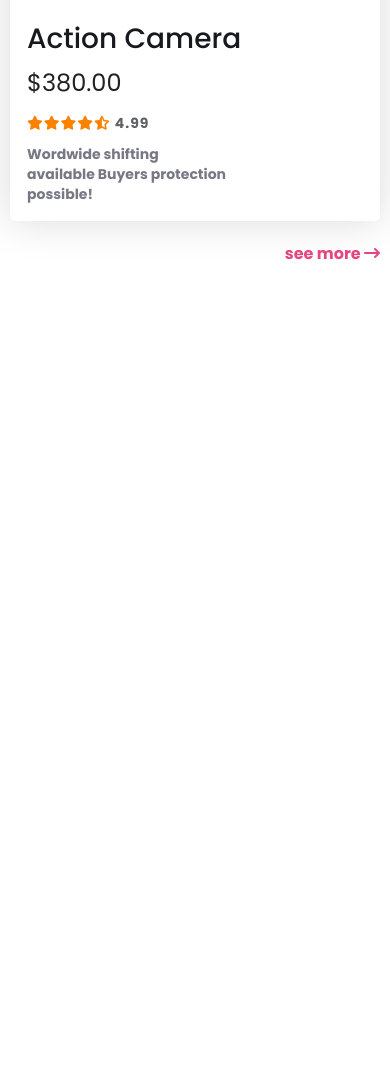
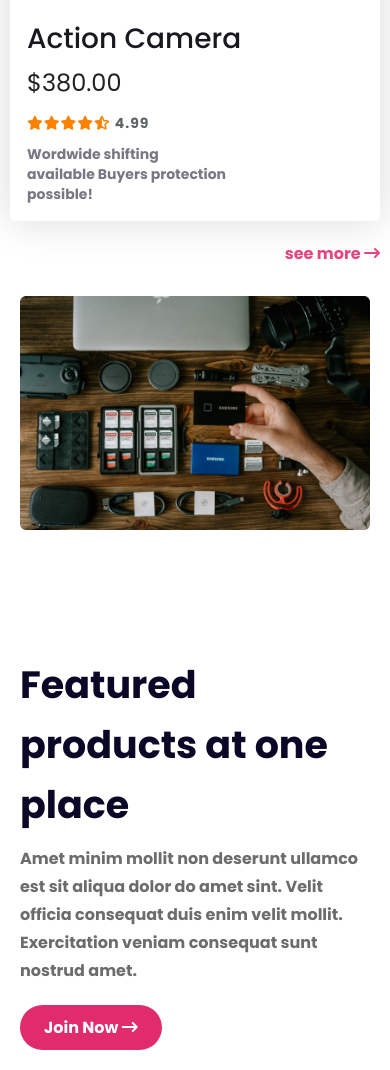
Before and after one commit to mdsaifulislamrafel/influencer-gear, a plain HTML site: page index.html in a window 390 px wide. Shown: the part 6154-7224 px from the top of the page. Before the commit the page ends 6430 px from the top, so only its background shows below. Drawn offline with Linux system fonts and the light colour scheme.

Commit message:
product section complete

```diff
--- a/index.html
+++ b/index.html
@@ -174,6 +174,23 @@
 
         </section>
         <!-- Popular Collection section end -->
+
+        <!-- products section start -->
+        <section class="product-section">
+            <div class="product-container">
+                <div class="product-img-container">
+                    <img src="images/gear.png" alt="" class="product-img">
+                </div>
+                <div class="product-text-container">
+                    <h2 class="product-title">Featured products at one place</h2>
+                    <p class="product-description">Amet minim mollit non deserunt ullamco est sit aliqua dolor do amet
+                        sint. Velit officia consequat duis enim velit mollit. Exercitation veniam consequat sunt nostrud
+                        amet.</p>
+                    <button class="btn-primary">Join Now <i class="fa-solid fa-arrow-right-long"></i></button>
+                </div>
+            </div>
+        </section>
+        <!-- products section end -->
     </main>
 
     <!-- font awesome -->
--- a/responcive.css
+++ b/responcive.css
@@ -1,7 +1,7 @@
 @media screen and (max-width: 576px) {
 
     nav,
-    .influencer, .card-container {
+    .influencer, .card-container, .product-container {
         flex-direction: column;
     }
 
@@ -33,12 +33,19 @@
     .sponsor img , .card-img{
         width: 100%;
     }
-    .sponsor-section {
+    .sponsor-section, .product-section {
         padding: 0;
     }
     .see-more {
         margin: 0;
         padding-top: 2rem;
+    }
+    .product-container {
+        width: 100%;
+        padding: 2rem;
+    }
+    .product-img {
+        width: 100%;
     }
 
 }
@@ -49,7 +56,7 @@
     @media screen and (min-width: 576px) and (max-width: 990px) {
 
         nav,
-        .influencer, .card-container {
+        .influencer, .card-container, .product-container {
             flex-direction: column;
             padding: 1rem;
         }
@@ -79,4 +86,12 @@
         .collection-section {
             padding: 0;
         }
+        .product-container {
+            width: 100%;
+        }
+        .product-section {
+            padding: 2rem;
+            text-align: center;
+        }
+
     }
--- a/style.css
+++ b/style.css
@@ -198,3 +198,32 @@ nav li a:hover,
 }
 
 /* Popular Collection section styles end */
+
+/* products section styles start */
+.product-section {
+    padding: 7rem 16.5rem;
+}
+
+.product-container {
+    display: flex;
+    justify-content: space-around;
+    gap: 12rem;
+}
+
+.product-title {
+    color: #0A0826;
+    font-size: 3.8rem;
+    font-weight: 700;
+    line-height: 6rem;
+    margin-bottom: 1rem;
+}
+
+.product-description {
+    color: #6C6C6C;
+    font-size: 1.6rem;
+    font-weight: 700;
+    line-height: 2.8rem;
+    margin-bottom: 2rem;
+}
+
+/* products section styles end */
```
